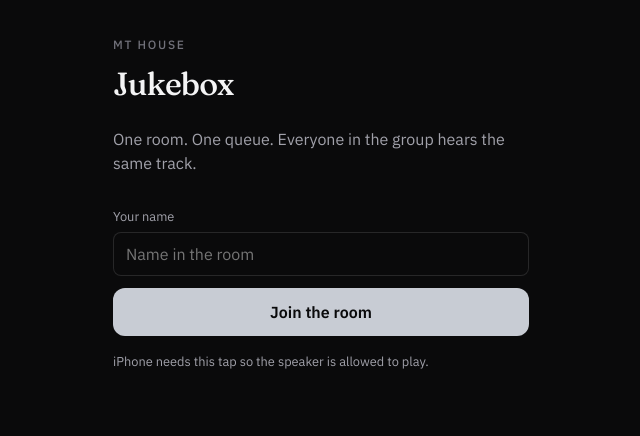
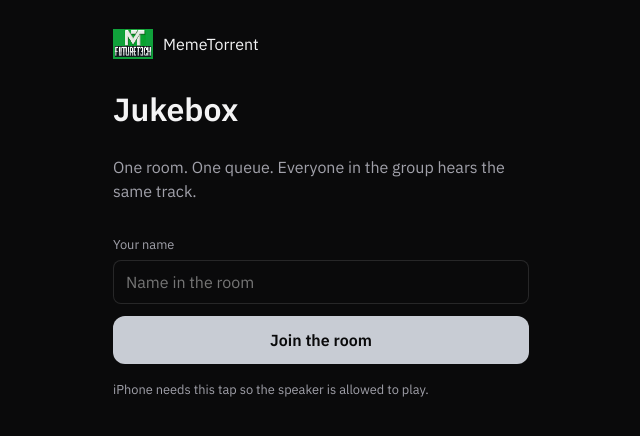
Before and after one commit to Futuret3chdev/mt-jukebox, a React (Vite) app: page / in a window 1280 px wide. Shown: the top 436 px of the page, without its empty margins (319-959 px from the left). Built offline with nearby package versions, Linux system fonts and the light colour scheme.

Commit message:
Add MemeTorrent logo to the jukebox

```diff
--- a/index.html
+++ b/index.html
@@ -5,6 +5,7 @@
     <meta name="viewport" content="width=device-width, initial-scale=1, viewport-fit=cover" />
     <meta name="theme-color" content="#0a0a0b" />
     <title>MT Jukebox</title>
+    <link rel="icon" type="image/png" href="/logo.png" />
     <script src="https://telegram.org/js/telegram-web-app.js"></script>
     <link rel="preconnect" href="https://fonts.googleapis.com" />
     <link rel="preconnect" href="https://fonts.gstatic.com" crossorigin />
--- a/src/App.tsx
+++ b/src/App.tsx
@@ -121,7 +121,10 @@
   if (!joined) {
     return (
       <div className="app">
-        <p className="kicker">MT House</p>
+        <div className="brand">
+          <img src="/logo.png" alt="MemeTorrent" />
+          <p className="kicker">MemeTorrent</p>
+        </div>
         <h1>Jukebox</h1>
         <p style={{ color: "var(--fg-muted)" }}>
           One room. One queue. Everyone in the group hears the same track.
@@ -148,10 +151,15 @@
 
   return (
     <div className="app">
-      <p className="kicker">MT House · live</p>
+      <div className="brand">
+        <img src="/logo.png" alt="MemeTorrent" />
+        <p className="kicker">MemeTorrent · live</p>
+      </div>
       <h1>Jukebox</h1>
       <div className="disc-wrap">
-        <div className={room?.current && !room.paused ? "disc spin" : "disc"} />
+        <div className={room?.current && !room.paused ? "disc spin" : "disc"}>
+          <img src="/logo.png" alt="" />
+        </div>
       </div>
       <div className="now">
         <h2>{room?.current?.title ?? "Nothing on"}</h2>
--- a/src/styles.css
+++ b/src/styles.css
@@ -51,7 +51,18 @@
   margin: 0 auto;
 }
 
-.kicker {
+.brand {
+  display: flex;
+  align-items: center;
+  gap: 10px;
+  margin-bottom: 6px;
+}
+.brand img {
+  width: 40px;
+  height: 40px;
+  object-fit: contain;
+}
+.brand .kicker { margin: 0; }
   font-size: 0.75rem;
   letter-spacing: 0.14em;
   text-transform: uppercase;
@@ -77,19 +88,19 @@
   height: 220px;
   border-radius: 50%;
   background:
-    radial-gradient(circle at 50% 50%, #d4d4d8 0 18%, transparent 18.5%),
+    radial-gradient(circle at 50% 50%, transparent 0 32%, #17171a 32.5%),
     repeating-radial-gradient(circle at 50% 50%, #17171a 0 2px, #111113 3px 6px);
   box-shadow: inset 0 0 0 10px #0c0c0e;
   position: relative;
+  overflow: hidden;
 }
 .disc.spin { animation: spin 8s linear infinite; }
-.disc::after {
-  content: "";
+.disc img {
   position: absolute;
-  inset: 42%;
-  border-radius: 50%;
-  background: var(--bg);
-  border: 2px solid var(--border);
+  inset: 33%;
+  width: 34%;
+  height: 34%;
+  object-fit: contain;
 }
 @keyframes spin { to { transform: rotate(360deg); } }
 @media (prefers-reduced-motion: reduce) {
```
Also changed, not shown: public/logo.png (added).
